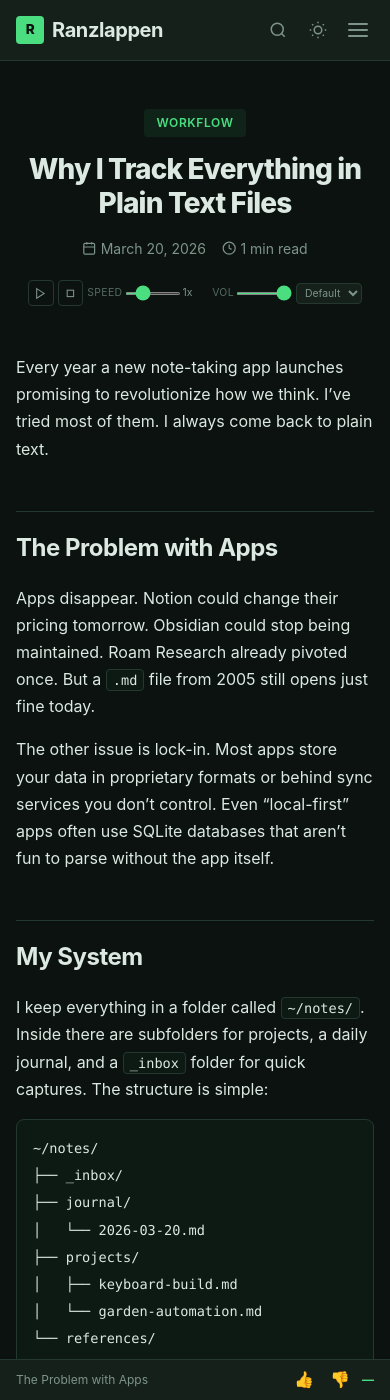
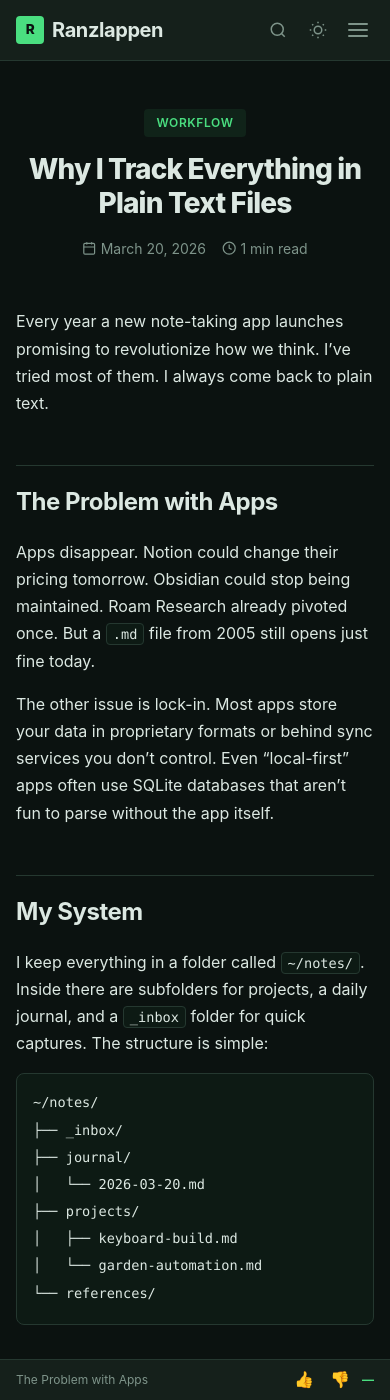
Before and after one commit to Ranzlappen/website, a Jekyll site: the page built from _posts/2026-03-20-tracking-everything-plain-text.md, in a window 390 px wide and 1400 px high. Built offline with Jekyll 4.4.1, drawn with Linux system fonts in a browser that asks for light colours.

Commit message:
Fix mobile voting bar viewport issues and disable Read Aloud on mobile/tablet
- Voting bar: add width:100%, max-width:100vw, box-sizing, overflow:hidden
  to prevent bar from exceeding viewport; add min-width:0 and flex-shrink:0
  to properly truncate long section titles with ellipsis
- Reduce body padding-bottom to 3rem to match actual bar height
- Hide Read Aloud controls on screens < 1024px via CSS media query
- Add JS viewport guard (window.innerWidth < 1024) to skip initialization

https://claude.ai/code/session_01Bkpmy1Q5cu4AZQbzXCNshQ

```diff
--- a/assets/css/style.css
+++ b/assets/css/style.css
@@ -924,6 +924,9 @@ img {
   bottom: 0;
   left: 0;
   right: 0;
+  width: 100%;
+  max-width: 100vw;
+  box-sizing: border-box;
   background: var(--c-surface);
   border-top: 1px solid var(--c-border);
   padding: var(--space-sm) var(--space-md);
@@ -931,18 +934,20 @@ img {
   align-items: center;
   justify-content: space-between;
   gap: var(--space-sm);
+  overflow: hidden;
 }
 .voting-mobile-bar__section {
   font-size: 0.75rem;
   color: var(--c-text-muted);
   flex: 1;
+  min-width: 0;
   overflow: hidden;
   text-overflow: ellipsis;
   white-space: nowrap;
 }
-.voting-mobile-bar .vote-btns { gap: var(--space-sm); }
+.voting-mobile-bar .vote-btns { gap: var(--space-sm); flex-shrink: 0; }
 .voting-mobile-bar .vote-btn { font-size: 1rem; padding: var(--space-xs); }
-.voting-mobile-bar .vote-pct { font-size: 0.75rem; }
+.voting-mobile-bar .vote-pct { font-size: 0.75rem; flex-shrink: 0; }
 
 /* ============================================================
    Comments (Giscus)
@@ -1531,7 +1536,12 @@ img {
 @media (max-width: 64rem) {
   .voting-sidebar { display: none; }
   .voting-mobile-bar { display: flex; }
-  body.has-voting-bar { padding-bottom: 3.5rem; }
+  body.has-voting-bar {
+    padding-bottom: 3rem;
+  }
+
+  /* Hide Read Aloud on mobile/tablet (< 1024px) */
+  .read-aloud { display: none !important; }
 }
 
 @media (max-width: 48rem) {
@@ -1552,12 +1562,6 @@ img {
   .footer-links { justify-content: center; }
   .footer-social { justify-content: center; }
   .footer-support { justify-content: center; }
-
-  .read-aloud {
-    justify-content: center;
-    width: 100%;
-    margin-top: var(--space-xs);
-  }
 }
 
 @media (max-width: 30rem) {
--- a/assets/js/read-aloud.js
+++ b/assets/js/read-aloud.js
@@ -1,5 +1,8 @@
 (function () {
   'use strict';
+
+  // Disable on mobile/tablet (< 1024px) — desktop only
+  if (window.innerWidth < 1024) return;
 
   var synth = window.speechSynthesis;
   if (!synth) return;
```
